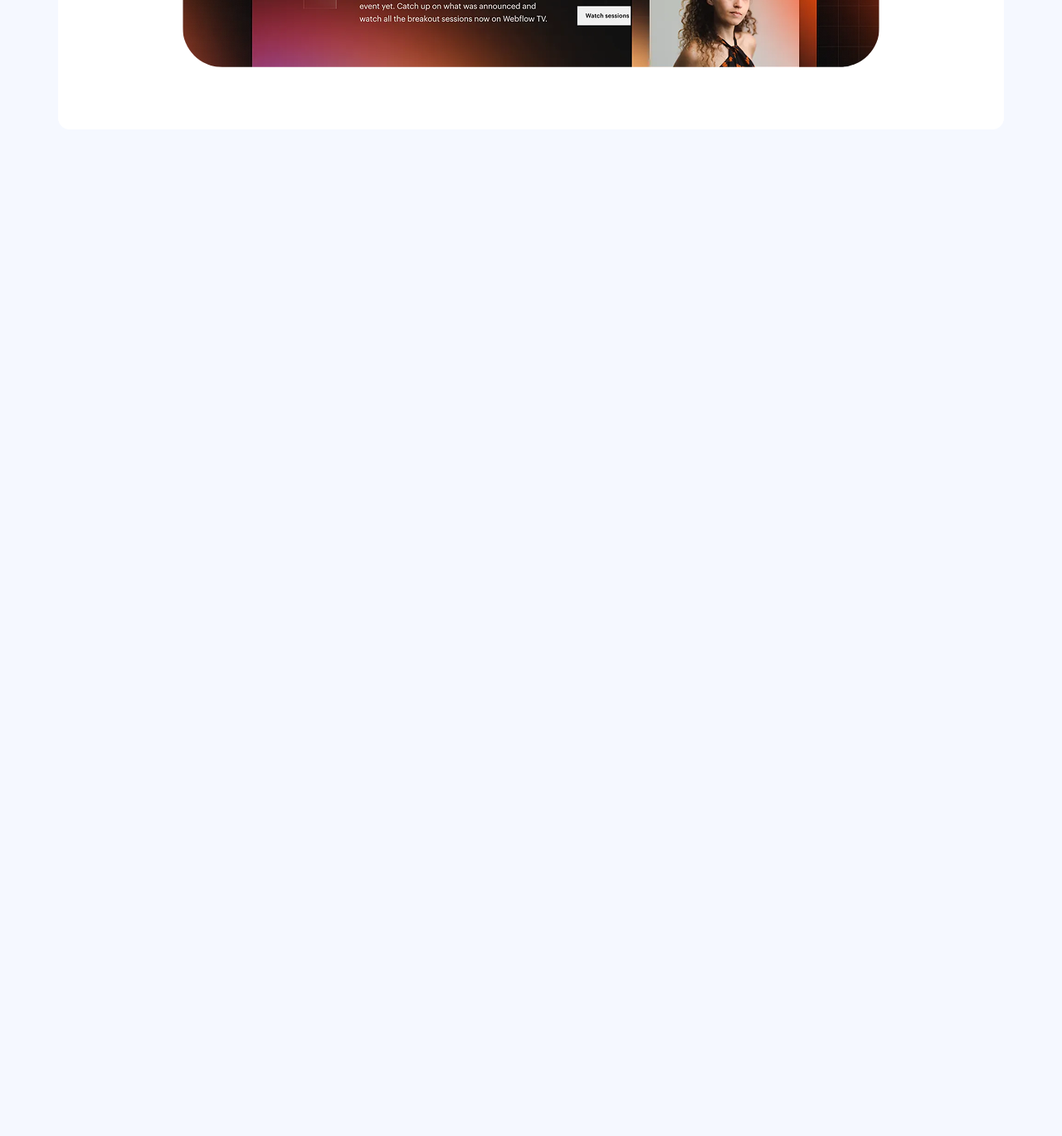
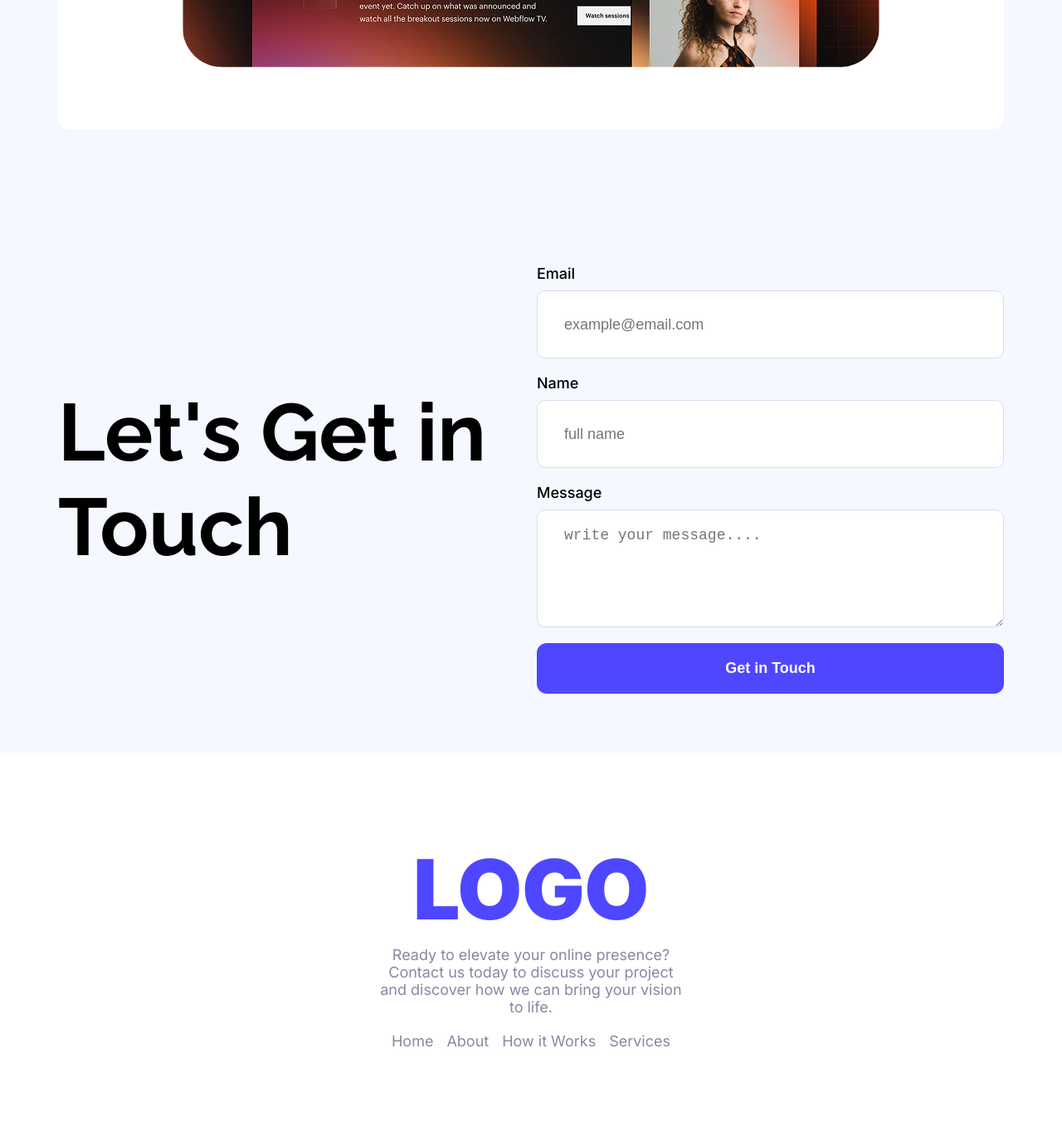
Before and after one commit to nimostic/PH-Assignment-1, a plain HTML site: page index.html in a window 1280 px wide. Shown: the part 2649-4018 px from the top of the page at 83% size. Before the commit the page ends 2897 px from the top, so only its background shows below. Drawn offline with Linux system fonts and the light colour scheme.

Commit message:
footer section added

```diff
--- a/index.html
+++ b/index.html
@@ -5,8 +5,10 @@
     <meta charset="UTF-8">
     <meta name="viewport" content="width=device-width, initial-scale=1.0">
     <link rel="preconnect" href="https://fonts.googleapis.com">
-<link rel="preconnect" href="https://fonts.gstatic.com" crossorigin>
-<link href="https://fonts.googleapis.com/css2?family=Inter:ital,opsz,wght@0,14..32,100..900;1,14..32,100..900&family=Raleway:ital,wght@0,100..900;1,100..900&display=swap" rel="stylesheet">
+    <link rel="preconnect" href="https://fonts.gstatic.com" crossorigin>
+    <link
+        href="https://fonts.googleapis.com/css2?family=Inter:ital,opsz,wght@0,14..32,100..900;1,14..32,100..900&family=Raleway:ital,wght@0,100..900;1,100..900&display=swap"
+        rel="stylesheet">
     <title>web-flow</title>
     <link rel="stylesheet" href="styles/style.css">
 
@@ -18,7 +20,7 @@
 
         <nav class="navbar">
             <h1 class="nav-title inter-font">LOGO</h1>
-            <button  class="btn-primary" type="submit">Sign Up</button>
+            <button class="btn-primary" type="submit">Sign Up</button>
         </nav>
         <div class="head-div">
             <h1 class="title-des">Cool Dark UI Template for Webflow Agencies!</h1>
@@ -125,11 +127,32 @@
             <img src="Assets/wc-big.png" alt="">
         </section>
 
-
+        <section class="touch">
+            <h1 class="touch-title">Let's Get in Touch</h1>
+            <form action="" class="inter-font">
+                <label class="i-label" for="email">Email</label>
+                <input type="email" id="email" placeholder="example@email.com">
+                <label class="i-label" for="name">Name</label>
+                <input type="text" name="name" id="name" placeholder="full name">
+                <label class="i-label" for="message">Message</label>
+                <textarea name="msg" id="message" placeholder="write your message...."></textarea>
+                <button class="btn-primary" type="submit">Get in Touch </button>
+            </form>
+        </section>
     </main>
     <!-- footer's code goes here  -->
-    <footer>
-
+    <footer class="inter-font">
+        <div class="footer-div">
+            <h1 class="footer-title">LOGO</h1>
+            <h6 class="des">Ready to elevate your online presence? Contact us today to discuss your project and discover
+                how we can bring your vision to life.</h6>
+            <div class="service">
+                <li><a href="#">Home</a></li>
+                <li><a href="#">About</a></li>
+                <li><a href="#">How it Works</a></li>
+                <li><a href="#">Services</a></li>
+            </div>
+        </div>
     </footer>
 </body>
 
--- a/styles/style.css
+++ b/styles/style.css
@@ -1,4 +1,3 @@
-
 .raleway-font {
     font-family: "Raleway", sans-serif;
     font-optical-sizing: auto;
@@ -12,21 +11,24 @@
     font-weight: bold;
     font-style: normal;
 }
-*{
+
+* {
     margin: 0;
 }
-header{
+
+header {
     background-image: url(../Assets/Hero-bg.png);
     margin-bottom: 116px;
 }
-.navbar{
+
+.navbar {
     display: flex;
     justify-content: space-between;
     align-items: center;
     padding: 50px 150px 50px 150px;
 }
 
-.btn-primary{
+.btn-primary {
     background-color: #4E47FF;
     color: white;
     font-size: 16px;
@@ -36,43 +38,51 @@ header{
     border: none;
 }
 
-.nav-title{
+.nav-title {
     color: #4E47FF;
     font-size: 34px;
 }
-.head-div{
+
+.head-div {
     text-align: center;
     margin-top: 208px;
 }
-.head-div button{
+
+.head-div button {
     margin-top: 37px;
     margin-bottom: 152px;
 }
 
-main{
+main {
     max-width: 1140px;
     margin: 0 auto;
 }
-body{
+
+body {
     background-color: #F5F8FF;
 }
-.action{
+
+.action {
     display: flex;
     justify-content: space-between;
 }
-.action-left{
+
+.action-left {
     max-width: 570px;
     padding: 62.5px 0px
 }
-.action-right img{
+
+.action-right img {
     max-width: 570px;
     border-radius: 48px;
 }
-.action-left h1{
+
+.action-left h1 {
     font-size: 42px;
     font-weight: bold;
 }
-.action-left h3{
+
+.action-left h3 {
     font-size: 24px;
     margin: 23px 0px;
     color: #CED0D8;
@@ -83,29 +93,33 @@ body{
 /* user section */
 
 
-.users{
+.users {
     margin: 116px 0px 137px 0px;
     text-align: center;
     background-color: #E5E7FF;
     border-radius: 24px;
     padding: 50px 142px;
 }
-.users-title{
+
+.users-title {
     font-size: 38px;
     font-weight: bold;
     color: #252432;
-    padding-bottom:40px ;
+    padding-bottom: 40px;
 }
-.active-users{
+
+.active-users {
     display: flex;
     justify-content: space-around;
 }
-.users-item h1{
+
+.users-item h1 {
     color: #4E47FF;
     font-size: 80px;
     font-weight: bold;
 }
-.users-item p{
+
+.users-item p {
     font-size: 20px;
     font-weight: normal;
     color: #81818F;
@@ -114,23 +128,25 @@ body{
 
 /* rating section */
 
-.rating{
+.rating {
     text-align: center;
     margin-bottom: 137px;
 }
-.rating-section-heading{
+
+.rating-section-heading {
     font-weight: bold;
     font-size: 42px;
     color: #252432;
 }
-.rating-div{
+
+.rating-div {
     margin-top: 50px;
     display: flex;
     justify-content: space-around;
     gap: 20px;
 }
 
-.rating-card{
+.rating-card {
     background-color: white;
     /* border: 2px solid tomato; */
     padding: 24px;
@@ -138,31 +154,35 @@ body{
     border-radius: 14px;
 }
 
-.star-icon{
+.star-icon {
     margin-bottom: 20px;
 }
-.rating-des{
+
+.rating-des {
     padding-top: 8px;
     padding-bottom: 24px;
     color: #1E1E1E;
     font-weight: normal;
 }
-.reviewer{
+
+.reviewer {
     display: flex;
     gap: 6px;
     align-items: center;
 }
-.reviewer img{
+
+.reviewer img {
     border-radius: 50%;
     width: 40px;
     height: 40px;
 }
-.reviewer h1{
+
+.reviewer h1 {
     color: #757575;
     font-size: 16px;
 }
 
-.reviewer p{
+.reviewer p {
     color: #B3B3B3;
     font-size: 16px;
     font-weight: normal;
@@ -170,29 +190,123 @@ body{
 
 /* focus - section */
 
-.focus{
+.focus {
     text-align: center;
     padding: 71px 150px;
     background-color: white;
     border-radius: 14px;
     margin-bottom: 92px;
 }
-.focus-title{
+
+.focus-title {
     font-weight: bold;
     font-size: 50px;
 }
-.focus h6{
+
+.focus h6 {
     margin: 20px 0px;
     font-size: 20px;
     color: #B3B3B3;
     font-weight: normal;
 }
-.focus button{
+
+.focus button {
     margin: 20px 0px;
     font-weight: normal;
 }
-.focus img{
+
+.focus img {
     border-radius: 48px;
 }
 
 /* touch section */
+
+
+.touch {
+    display: flex;
+    justify-content: space-between;
+    align-items: center;
+    padding: 71px 0px;
+}
+
+.touch-title {
+    font-weight: bold;
+    font-size: 97px;
+}
+
+.i-label {
+    font-size: 18px;
+    font-weight: 500;
+    display: block;
+    margin-bottom: 10px;
+}
+
+.touch input ,.touch textarea{
+    display: block;
+    width: 497px;
+    height: 40px;
+    padding: 20px 32px;
+    background-color: white;
+    font-size: 18px;
+    border: none;
+    margin-bottom: 19px;
+    border-radius: 10px;
+    color: #B3B3B3;
+    border: 1px solid #D6DDED;
+}
+
+.touch textarea {
+    height: 100px;
+}
+
+.touch .btn-primary {
+    width: 100%;
+    padding: 20px 0;
+    font-size: 18px;
+    font-weight: 600;
+    background-color: #4E47FF;
+    color: white;
+    border: none;
+    border-radius: 12px;
+    cursor: pointer;
+}
+
+
+
+/* footer */
+
+footer{
+    text-align: center;
+    background-color: white;
+}
+.footer-div{
+    padding: 104px 456px;
+    max-width: 570px;
+    margin: 0 auto;
+}
+.footer-title{
+    font-size: 100px;
+    font-weight:bolder;
+    color: #4E47FF;
+}
+
+.des{
+    color: #8987A1;
+    font-size: 18px;
+    font-weight: normal;
+    margin: 8px 0px 20px 0px;
+}
+.service{
+    display: flex;
+    justify-content: space-evenly;
+    color: #8987A1;
+    font-size: 18px;
+    font-weight: normal;
+}
+.service li{
+    list-style: none;
+}
+.service a{
+    text-decoration: none;
+    color: #8987A1;
+}
```
Lines whose indentation alone changed are shown as unchanged.
